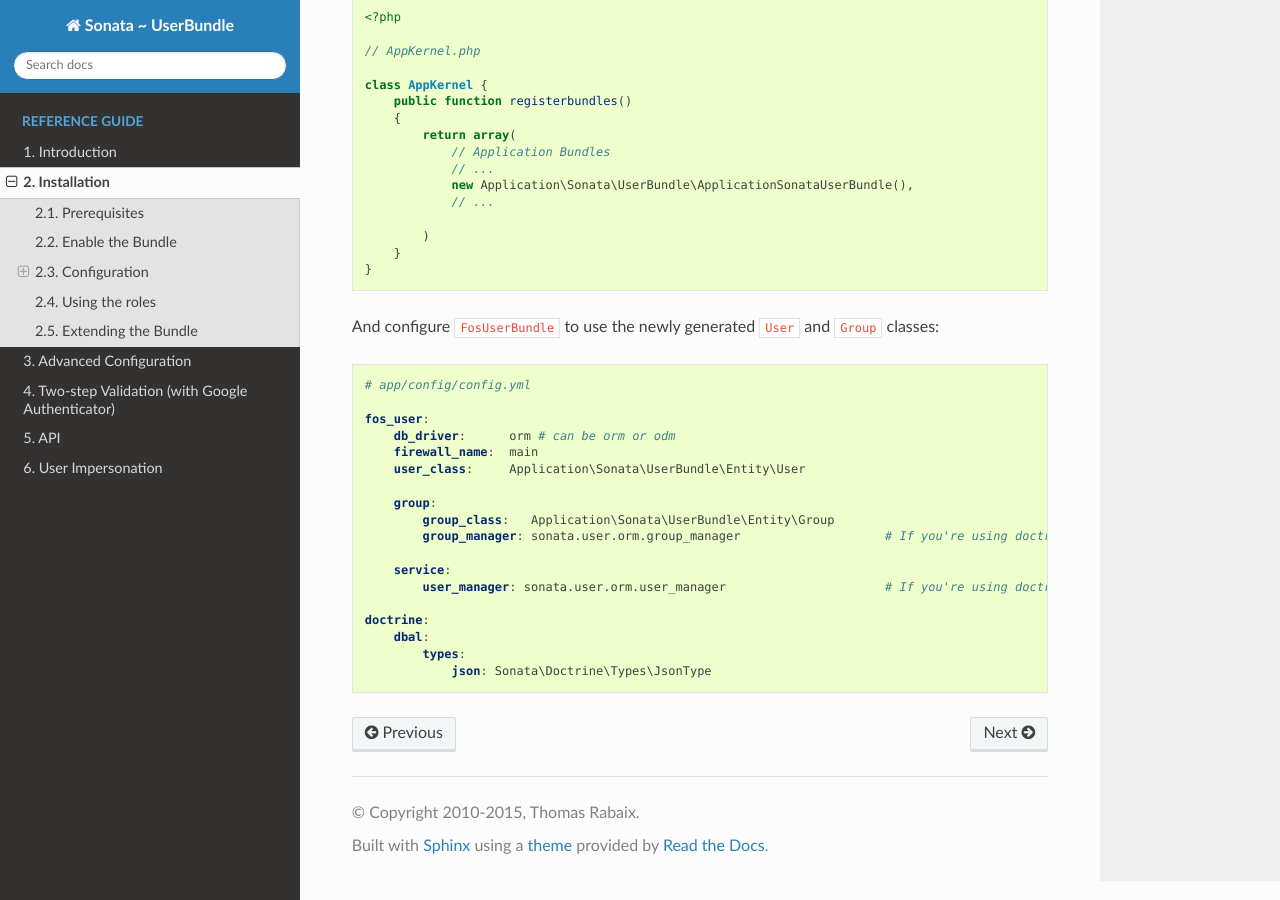
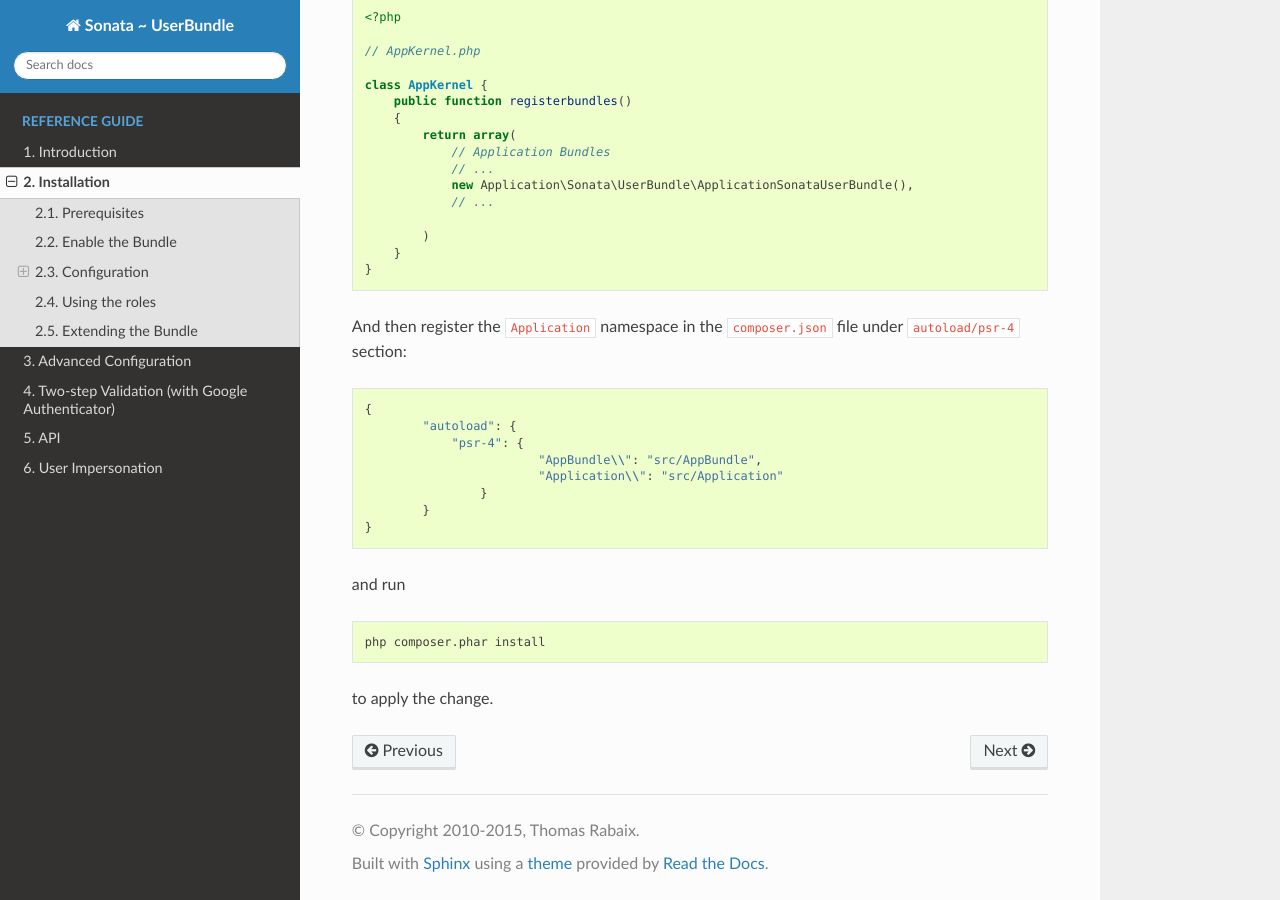
Before and after one commit to sonata-project/SonataUserBundle, a Sphinx documentation site: the page built from docs/reference/installation.rst, in a window 1280 px wide and 900 px high, scrolled down 4658 px. Built offline with Sphinx 7.4.7 and the Read the Docs theme 2.0.0, drawn with Linux system fonts in a browser that asks for light colours.

Commit message:
Added the composer.json update section (#995)
An improvement suggested in #919 and #922
The final part is also removed as it is already provided in the `Doctrine Configuration` section.

```diff
--- a/docs/reference/installation.rst
+++ b/docs/reference/installation.rst
@@ -265,27 +265,22 @@
         }
     }
 
-And configure ``FosUserBundle`` to use the newly generated ``User`` and ``Group``
-classes:
+And then register the ``Application`` namespace in the ``composer.json``
+file under ``autoload/psr-4`` section::
 
+    {
+	    "autoload": {
+	        "psr-4": {
+			    "AppBundle\\": "src/AppBundle",
+			    "Application\\": "src/Application"
+		    }
+	    }
+    }
 
-.. code-block:: yaml
+and run
 
-    # app/config/config.yml
+.. code-block:: bash
 
-    fos_user:
-        db_driver:      orm # can be orm or odm
-        firewall_name:  main
-        user_class:     Application\Sonata\UserBundle\Entity\User
+    php composer.phar install
 
-        group:
-            group_class:   Application\Sonata\UserBundle\Entity\Group
-            group_manager: sonata.user.orm.group_manager                    # If you're using doctrine orm (use sonata.user.mongodb.group_manager for mongodb)
-
-        service:
-            user_manager: sonata.user.orm.user_manager                      # If you're using doctrine orm (use sonata.user.mongodb.user_manager for mongodb)
-
-    doctrine:
-        dbal:
-            types:
-                json: Sonata\Doctrine\Types\JsonType
+to apply the change.
```
